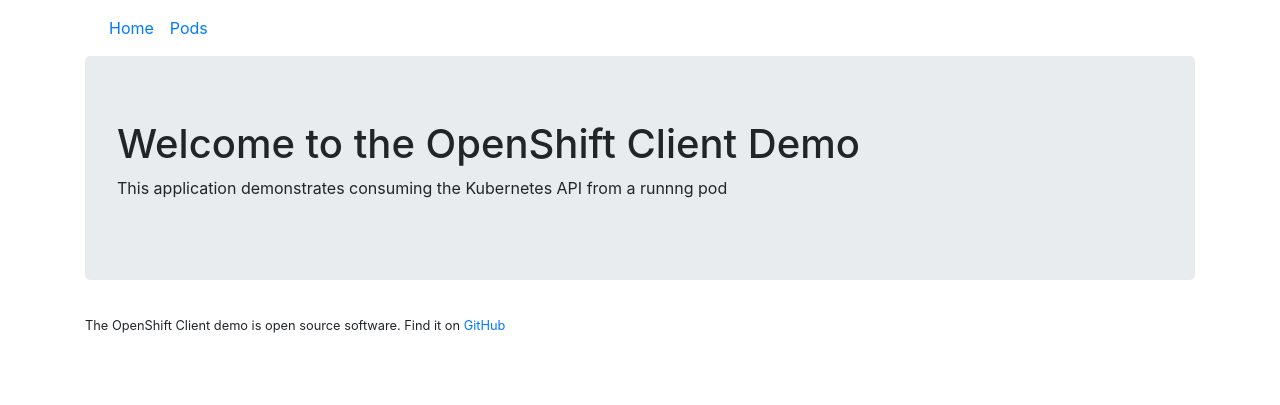
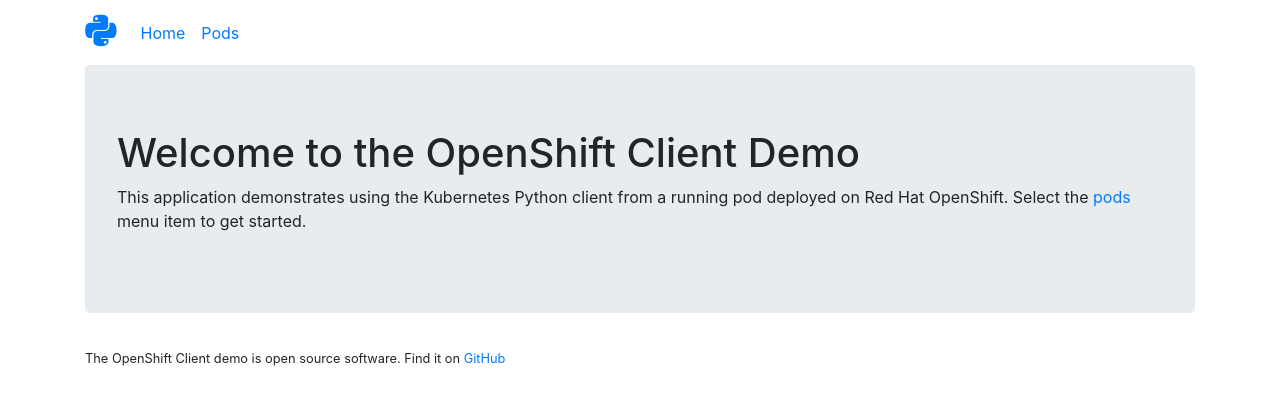
Before and after one commit to shaneboulden/openshift-client-demo, a Flask app: page / in a window 1280 px wide. Shown: the top 405 px of the page. Run offline with Flask 2, Linux system fonts and the light colour scheme; some libraries are stand-ins or nearby versions.

Commit message:
use fa-python logo

```diff
--- a/ocd/templates/base.html
+++ b/ocd/templates/base.html
@@ -14,7 +14,7 @@
  <link rel="stylesheet" href="https://maxcdn.bootstrapcdn.com/bootstrap/4.1.1/css/bootstrap.min.css">
  <link rel="stylesheet" href="/static/dashboard.css">
  <script src="https://maxcdn.bootstrapcdn.com/bootstrap/4.1.1/js/bootstrap.min.js"></script>
- <link href="https://maxcdn.bootstrapcdn.com/font-awesome/4.7.0/css/font-awesome.min.css" rel="stylesheet">
+ <link href="https://use.fontawesome.com/releases/v5.8.1/css/all.css" rel="stylesheet">
  {% block head %}{% endblock %}
 </head>
 <body>
@@ -25,7 +25,7 @@
             <span class="navbar-toggler-icon"></span>
               </button>
         <a class="navbar-brand" href="#">
-          <i class="fab fa-python"></i>
+          <i class="fab fa-python" style="font-size:36px"></i>
          </a>
         <div class="collapse navbar-collapse" id="navbarNav">
         <ul class="navbar-nav">
--- a/ocd/templates/index.html
+++ b/ocd/templates/index.html
@@ -5,6 +5,6 @@
 {% block content %}
    <div class="jumbotron">
       <h1>Welcome to the OpenShift Client Demo</h1>
-      <p>This application demonstrates consuming the Kubernetes API from a runnng pod</p>
+      <p>This application demonstrates using the Kubernetes Python client from a running pod deployed on Red Hat OpenShift. Select the <a href="/pods">pods</a> menu item to get started.</p>
     </div>
 {%- endblock %}
```
